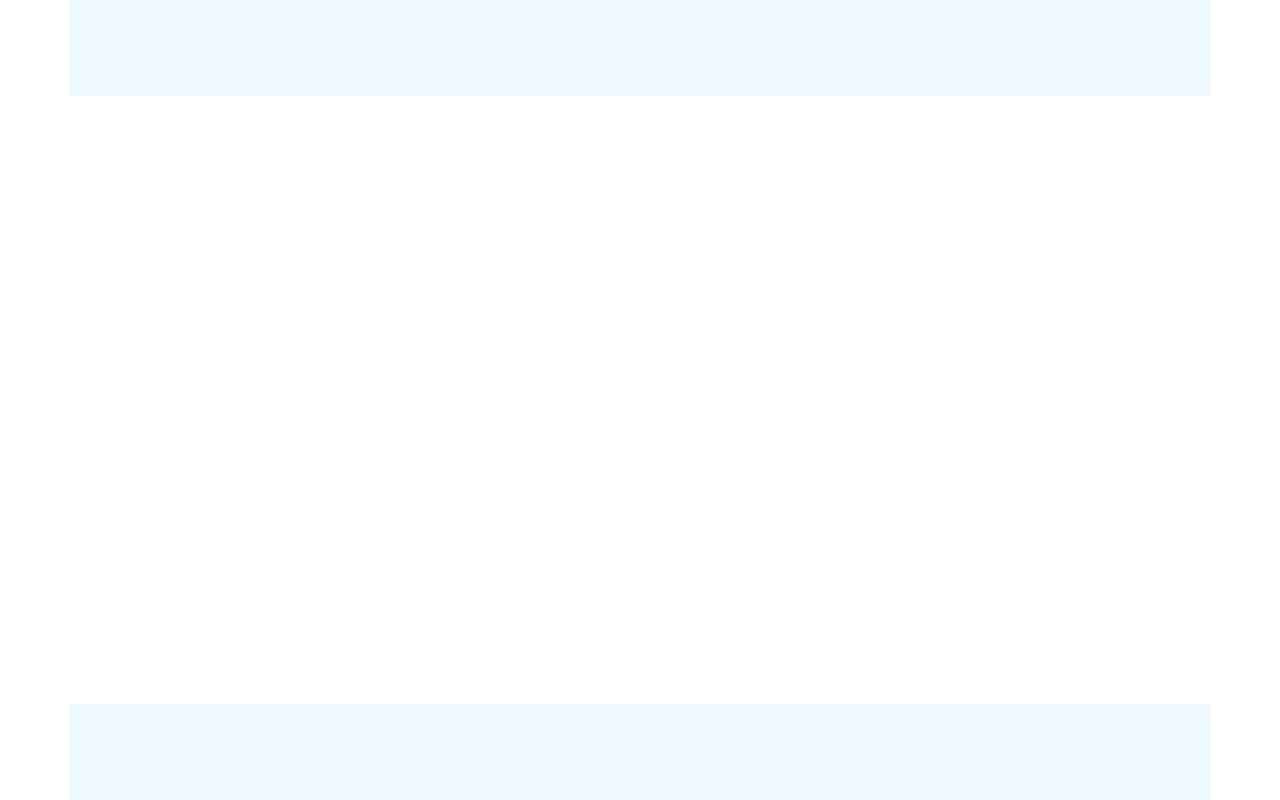
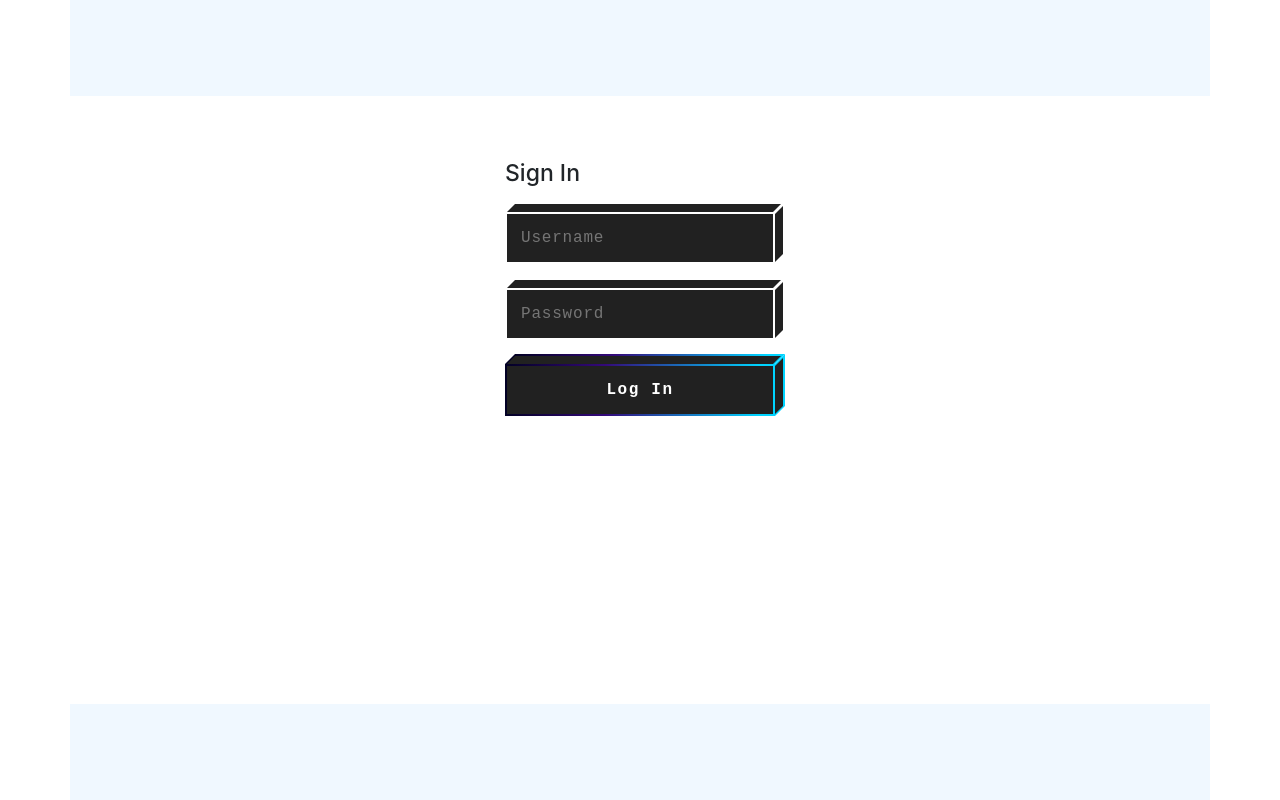
Before and after one commit to ppm-jew9207/ppm-front-end-vue, a Vue app: page / in a window 1280 px wide. Built offline with nearby package versions, Linux system fonts and the light colour scheme.

Commit message:
complete login form

```diff
--- a/src/App.vue
+++ b/src/App.vue
@@ -4,8 +4,8 @@
       <!-- Header -->
     </b-container>
     <b-container tag="main" class="flex-grow-1">
+      <app-login></app-login>
       <!-- Main block  -->
-
     </b-container>
     <b-container tag="footer" class="bg-primary py-5">
       <!-- Footer -->
@@ -14,15 +14,15 @@
 </template>
 
 <script>
-
+import Login from "./components/Login.vue";
 export default {
-  name: 'App',
+  name: "App",
   components: {
-
+    appLogin: Login
   }
-}
+};
 </script>
 
 <style lang="scss">
-  @import 'assets/scss/style.scss';
+@import "assets/scss/style.scss";
 </style>
--- a/src/components/Login.vue
+++ b/src/components/Login.vue
@@ -1,8 +1,247 @@
-<template></template>
+<template>
+  <div>
+    <form autocomplete="off" class="form">
+      <div class="control">
+        <h1>Sign In</h1>
+      </div>
+      <div class="control block-cube block-input">
+        <input name="username" v-model="form.username" placeholder="Username" type="text" />
+        <div class="bg-top">
+          <div class="bg-inner"></div>
+        </div>
+        <div class="bg-right">
+          <div class="bg-inner"></div>
+        </div>
+        <div class="bg">
+          <div class="bg-inner"></div>
+        </div>
+      </div>
+      <div class="control block-cube block-input">
+        <input name="password" v-model="form.password" placeholder="Password" type="password" />
+        <div class="bg-top">
+          <div class="bg-inner"></div>
+        </div>
+        <div class="bg-right">
+          <div class="bg-inner"></div>
+        </div>
+        <div class="bg">
+          <div class="bg-inner"></div>
+        </div>
+      </div>
+      <button class="btn block-cube block-cube-hover" type="submit">
+        <div class="bg-top">
+          <div class="bg-inner"></div>
+        </div>
+        <div class="bg-right">
+          <div class="bg-inner"></div>
+        </div>
+        <div class="bg">
+          <div class="bg-inner"></div>
+        </div>
+        <div class="text">Log In</div>
+      </button>
+    </form>
+  </div>
+</template>
 
 <script>
-export default {};
+export default {
+  data() {
+    return {
+      form: {
+        username: "",
+        password: ""
+      }
+    };
+  },
+  methods: {
+    onSubmit(evt) {
+      evt.preventDefault();
+      alert(JSON.stringify(this.form));
+    }
+  }
+};
 </script>
 
-<style>
+<style lang="scss" scoped>
+*,
+::after,
+::before {
+  box-sizing: border-box;
+}
+
+$bg_body: rgb(33, 33, 33);
+$bg_gradient_last_color: rgba(0, 212, 255, 1);
+$bg_gradient: linear-gradient(
+  90deg,
+  rgba(2, 0, 36, 1) 0%,
+  rgba(52, 9, 121, 1) 37%,
+  $bg_gradient_last_color 94%
+);
+
+body {
+  background-color: $bg_body;
+  color: #fff;
+  font-family: monospace, serif;
+  letter-spacing: 0.05em;
+}
+
+h1 {
+  font-size: 23px;
+}
+
+.form {
+  width: 300px;
+  padding: 64px 15px 24px;
+  margin: 0 auto;
+  .control {
+    margin: 0 0 24px;
+    input {
+      width: 100%;
+      padding: 14px 16px;
+      border: 0;
+      background: transparent;
+      color: #fff;
+      font-family: monospace, serif;
+      letter-spacing: 0.05em;
+      font-size: 16px;
+      &:hover,
+      &:focus {
+        outline: none;
+        border: 0;
+      }
+    }
+  }
+  .btn {
+    width: 100%;
+    display: block;
+    padding: 14px 16px;
+    background: transparent;
+    outline: none;
+    border: 0;
+    color: #fff;
+    letter-spacing: 0.1em;
+    font-weight: bold;
+    font-family: monospace;
+    font-size: 16px;
+  }
+}
+
+.block-cube {
+  position: relative;
+  .bg-top {
+    position: absolute;
+    height: 10px;
+    background: rgb(2, 0, 36);
+    background: $bg_gradient;
+    bottom: 100%;
+    left: 5px;
+    right: -5px;
+    transform: skew(-45deg, 0);
+    margin: 0;
+    .bg-inner {
+      bottom: 0;
+    }
+  }
+  .bg {
+    position: absolute;
+    left: 0;
+    top: 0;
+    right: 0;
+    bottom: 0;
+    background: rgb(2, 0, 36);
+    background: $bg_gradient;
+  }
+  .bg-right {
+    position: absolute;
+    background: rgb(2, 0, 36);
+    background: rgba(0, 212, 255, 1);
+    top: -5px;
+    z-index: 0;
+    bottom: 5px;
+    width: 10px;
+    left: 100%;
+    transform: skew(0, -45deg);
+    .bg-inner {
+      left: 0;
+    }
+  }
+  .bg {
+    .bg-inner {
+      transition: all 0.2s ease-in-out;
+    }
+  }
+  .bg-inner {
+    background: $bg_body;
+    position: absolute;
+    left: 2px;
+    top: 2px;
+    right: 2px;
+    bottom: 2px;
+  }
+  .text {
+    position: relative;
+    z-index: 2;
+  }
+  &.block-input {
+    input {
+      position: relative;
+      z-index: 2;
+      &:focus ~ .bg-right .bg-inner,
+      &:focus ~ .bg-top .bg-inner,
+      &:focus ~ .bg-inner .bg-inner {
+        top: 100%;
+        background: rgba(255, 255, 255, 0.5);
+      }
+    }
+    .bg-top,
+    .bg-right,
+    .bg {
+      background: rgba(255, 255, 255, 0.5);
+      transition: background 0.2s ease-in-out;
+    }
+    .bg-right,
+    .bg-top {
+      .bg-inner {
+        transition: all 0.2s ease-in-out;
+      }
+    }
+    &:focus,
+    &:hover {
+      .bg-top,
+      .bg-right,
+      .bg {
+        background: rgba(255, 255, 255, 0.8);
+      }
+    }
+  }
+  // State hover, focus
+  &.block-cube-hover:focus,
+  &.block-cube-hover:hover {
+    .bg {
+      .bg-inner {
+        top: 100%;
+      }
+    }
+  }
+}
+
+.credits {
+  position: fixed;
+  left: 0;
+  bottom: 0;
+  padding: 15px 15px;
+  width: 100%;
+  z-index: 111;
+
+  a {
+    opacity: 0.6;
+    color: #fff;
+    font-size: 11px;
+    text-decoration: none;
+    &:hover {
+      opacity: 1;
+    }
+  }
+}
 </style>
```
Also changed, not shown: src/main.js (+6 -6 lines).
